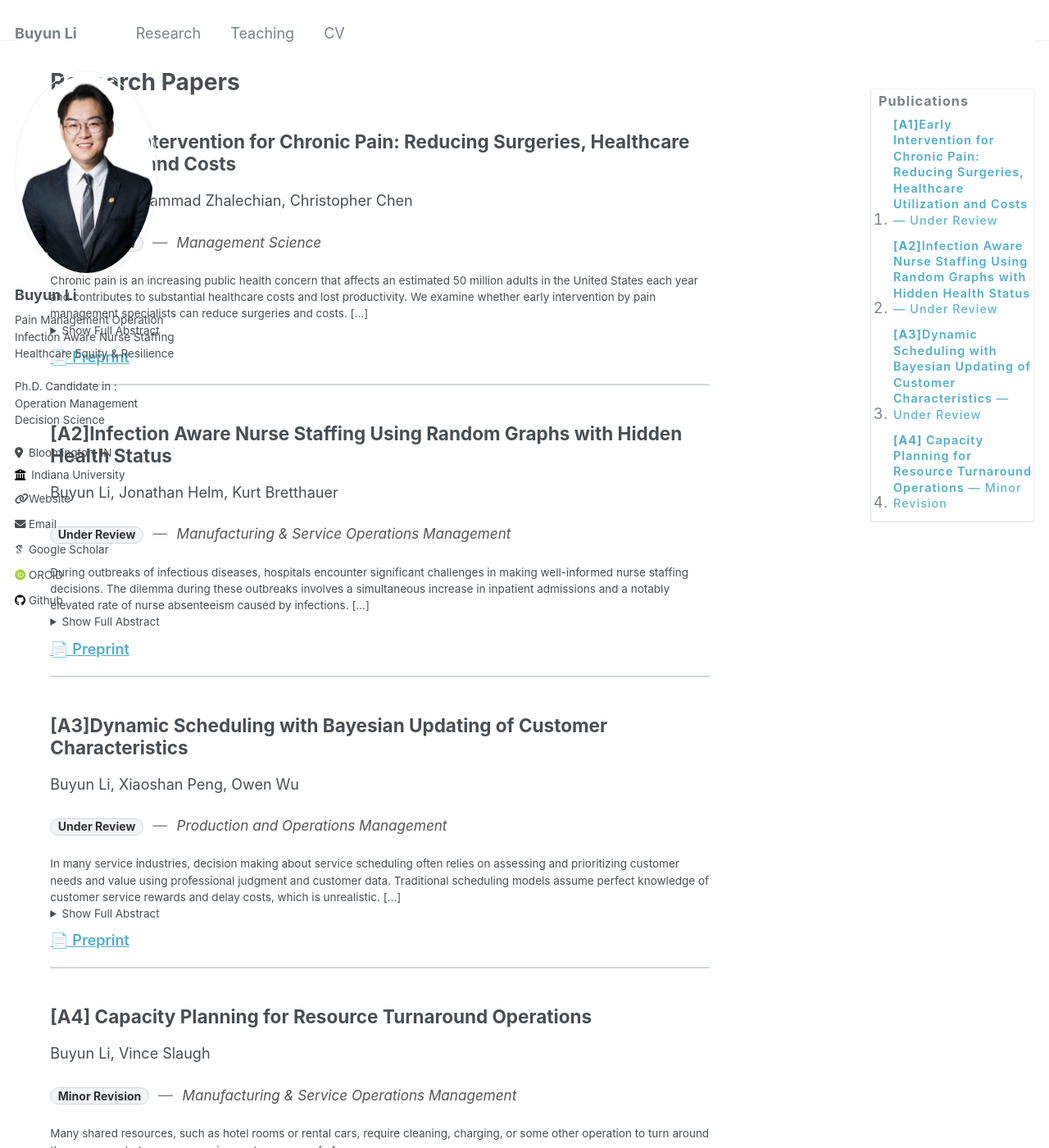
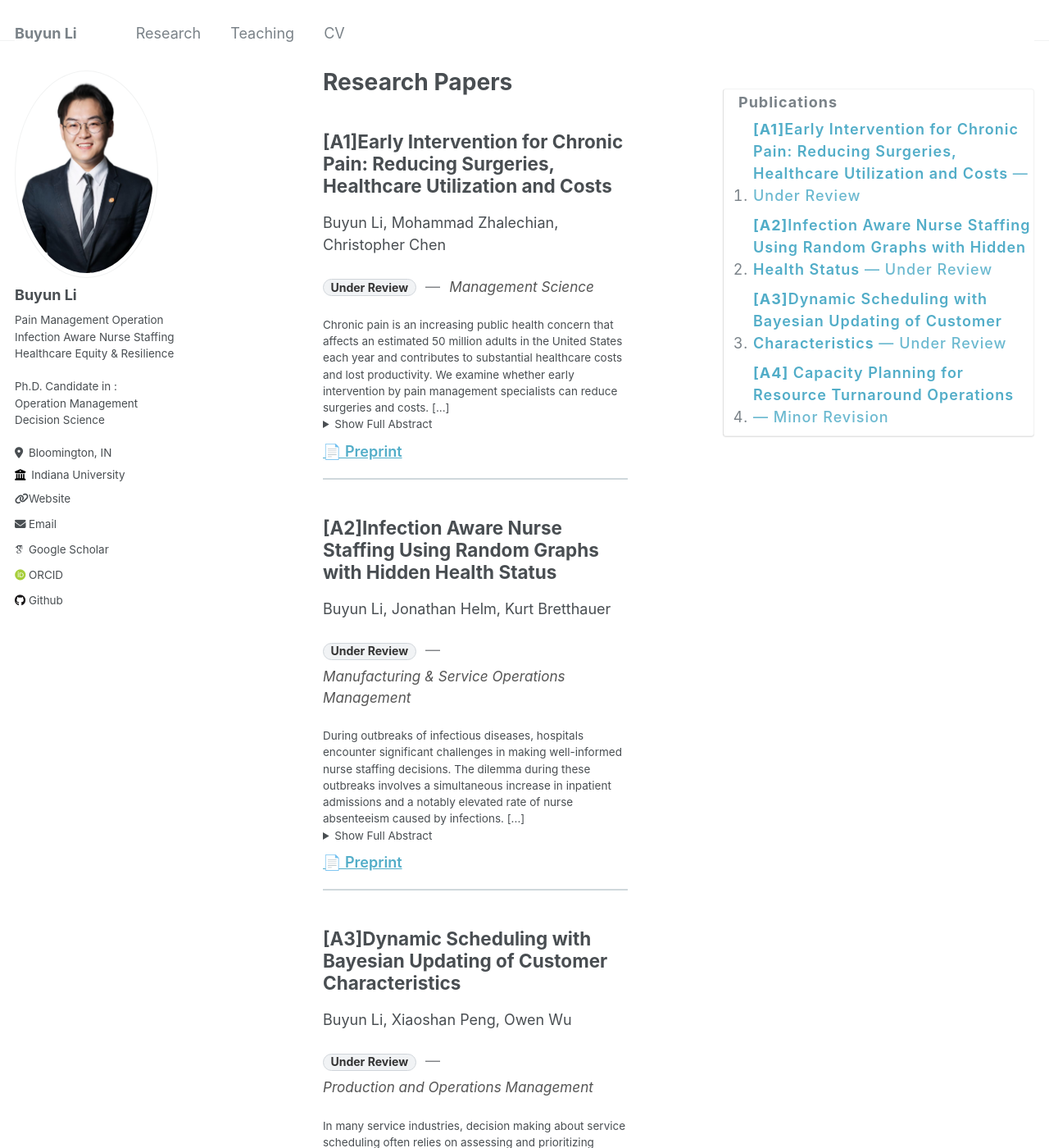
Before and after one commit to BuyunLi/BuyunLi.github.io, a Jekyll site: the page built from _pages/publications.md, in a window 1280 px wide and 1400 px high. Shown: the whole window at 82% size. Built offline with Jekyll 4.4.1, drawn with Linux system fonts in a browser that asks for light colours; some web fonts are replaced.

Commit message:
Update _custom.scss

```diff
--- a/_sass/_custom.scss
+++ b/_sass/_custom.scss
@@ -1,95 +1,66 @@
-/* =========================================================
-   GRID: MAIN content | slim right TOC  (no left sidebar)
-   ========================================================= */
+/* --- Layout: three columns (sidebar | content | right TOC) --- */
 #main.with-toc {
   display: grid;
-  grid-template-columns:
-    minmax(0, 1fr)              /* MAIN content */
-    clamp(140px, 16vw, 200px);  /* right TOC (slim) */
-  gap: 1.25rem;
+  grid-template-columns: minmax(240px, 320px) 1fr minmax(280px, 380px); /* a bit wider TOC */
+  gap: 2rem;
   align-items: start;
 }
-
-/* Ensure children can shrink properly */
-#main.with-toc > .archive,
-#main.with-toc > .toc--right { min-width: 0; }
-
-#main.with-toc > .archive { grid-column: 1; }
+#main.with-toc > .sidebar { grid-column: 1; }
+#main.with-toc > .archive { grid-column: 2; }
 #main.with-toc > .toc--right {
-  grid-column: 2;
-  justify-self: end;                /* hug the right edge */
+  grid-column: 3;
   position: sticky;
-  top: 6rem;                        /* adjust if your header differs */
+  top: 6rem;
   max-height: calc(100vh - 6rem);
   overflow: auto;
-  padding-left: 0.5rem;
+  padding-left: 1rem;
   border-left: 1px solid #e0e0e0;
-  width: 100%;
-  max-width: 200px;                 /* hard cap TOC width */
 }
 
+/* Mobile: stack */
 @media (max-width: 980px) {
-  #main.with-toc {
-    grid-template-columns: 1fr;
-    gap: 1rem;
-  }
+  #main.with-toc { grid-template-columns: 1fr; }
+  #main.with-toc > .sidebar,
   #main.with-toc > .archive,
-  #main.with-toc > .toc--right {
-    grid-column: 1;
-    max-width: none;
-    justify-self: stretch;
-  }
+  #main.with-toc > .toc--right { grid-column: 1; }
   #main.with-toc > .toc--right {
     border-left: 0;
     border-top: 1px solid #e0e0e0;
+    margin-top: 1rem;
     padding-top: 1rem;
   }
 }
 
-/* Smooth anchor scrolling */
+/* Smooth scrolling */
 html { scroll-behavior: smooth; }
 
-/* =========================================================
-   TOC TYPOGRAPHY: smaller + not uppercased
-   ========================================================= */
-.toc--right, .toc__title, .toc__section, .toc__list, .toc__list a,
-.toc__title-text, .toc__status {
-  text-transform: none !important;  /* override any ALL CAPS */
+/* --- TOC styles: not uppercased, include status --- */
+.toc--right, .toc__title, .toc__list, .toc__list a {
+  text-transform: none !important; /* ensure no ALL CAPS */
 }
-
-.toc__title   { font-size: 0.9rem;  margin: 0.25rem 0 0.5rem; }
-.toc__section { font-size: 0.8rem;  margin: 0.6rem 0 0.25rem; opacity: 0.85; }
-.toc__list    { margin: 0; padding-left: 1rem; list-style: decimal; }
-.toc__list a  { display: inline-block; text-decoration: none; font-size: 0.8rem; line-height: 1.35; }
+.toc__title { font-size: 1rem; margin: 0.25rem 0 0.5rem; }
+.toc__list { margin: 0; padding-left: 1rem; list-style: decimal; }
+.toc__list a { text-decoration: none; display: inline-block; }
 .toc__list a:hover { text-decoration: underline; }
 .toc__title-text { font-weight: 600; }
-.toc__status     { font-weight: 500; opacity: 0.9; }
+.toc__status { font-weight: 500; opacity: 0.85; }
 
-/* =========================================================
-   MAIN CONTENT: sections, items, separators
-   ========================================================= */
-.pub__section {
-  margin: 1.75rem 0 0.75rem;
-  font-size: 1.15rem;
-  border-bottom: 1px solid #e5e7eb;
-  padding-bottom: 0.25rem;
-}
-
+/* --- Publication item styling --- */
 .archive .archive__item {
-  border-bottom: 2px solid #cfd8dc; /* clearer separation */
+  border-bottom: 2px solid #cfd8dc; /* clearer separator */
   padding-bottom: 1rem;
   margin-bottom: 1.25rem;
 }
 .archive .archive__item:last-child { border-bottom: 0; }
 
-/* Meta row: [status pill] — [venue small] · [year] */
+/* Meta row: status pill — venue (smaller) — year */
 .pub__meta { display: flex; align-items: baseline; flex-wrap: wrap; gap: 0.35rem; }
 .pub__dash { opacity: 0.7; }
 .pub__venue { font-size: 0.95rem; color: #555; }
 .pub__year  { font-size: 0.95rem; color: #666; }
 .pub__dot   { color: #aaa; }
 
-/* Status pill (neutral) */
+/* Status pill (neutral look) */
 .pub__status {
   display: inline-block;
   font-size: 0.78rem;
@@ -102,7 +73,7 @@ html { scroll-behavior: smooth; }
   border: 1px solid #d0d5da;
 }
 
-/* Footer (preprint link) */
+/* Footer (for Preprint link) */
 .pub__footer {
   margin-top: 0.5rem;
   display: flex;
```
